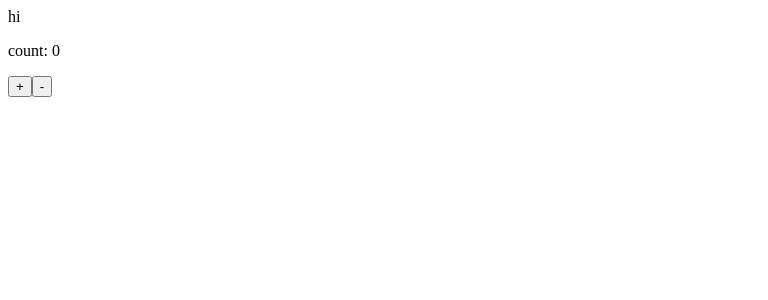
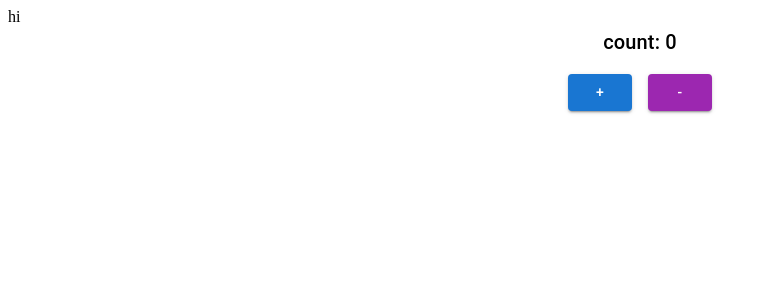
Before and after one commit to fwttnnn/.makers.final, a React (Vite) app: page / in a window 1280 px wide. Shown: the top 300 px of the page, without its empty margins (0-768 px from the left). Built offline with nearby package versions, Linux system fonts and the light colour scheme.

Commit message:
chore: hello world with mui

```diff
--- a/src/components/Movie/Input.tsx
+++ b/src/components/Movie/Input.tsx
@@ -2,16 +2,38 @@ import { useDispatch, useSelector } from "react-redux"
 import type { Root } from "@/stores"
 import type { State as Ticket } from "@/stores/tickets/reducer"
 import { increment, decrement } from "@/stores/tickets/actions"
+
+import Stack from "@mui/material/Stack"
+import Button from "@mui/material/Button"
+import Typography from "@mui/material/Typography"
 
 export default function App() {
   const dispatch = useDispatch()
   const ticket: Ticket = useSelector((r: Root) => r.tickets)
 
   return (
-    <div>
-      <p>count: {ticket.count}</p>
-      <button onClick={() => dispatch(increment())}>+</button>
-      <button onClick={() => dispatch(decrement())}>-</button>
-    </div>
+    <Stack spacing={2} alignItems="center">
+      <Typography variant="h6">
+        count: {ticket.count}
+      </Typography>
+
+      <Stack direction="row" spacing={2}>
+        <Button
+          variant="contained"
+          color="primary"
+          onClick={() => dispatch(increment())}
+        >
+          +
+        </Button>
+
+        <Button
+          variant="contained"
+          color="secondary"
+          onClick={() => dispatch(decrement())}
+        >
+          -
+        </Button>
+      </Stack>
+    </Stack>
   )
 }
```
